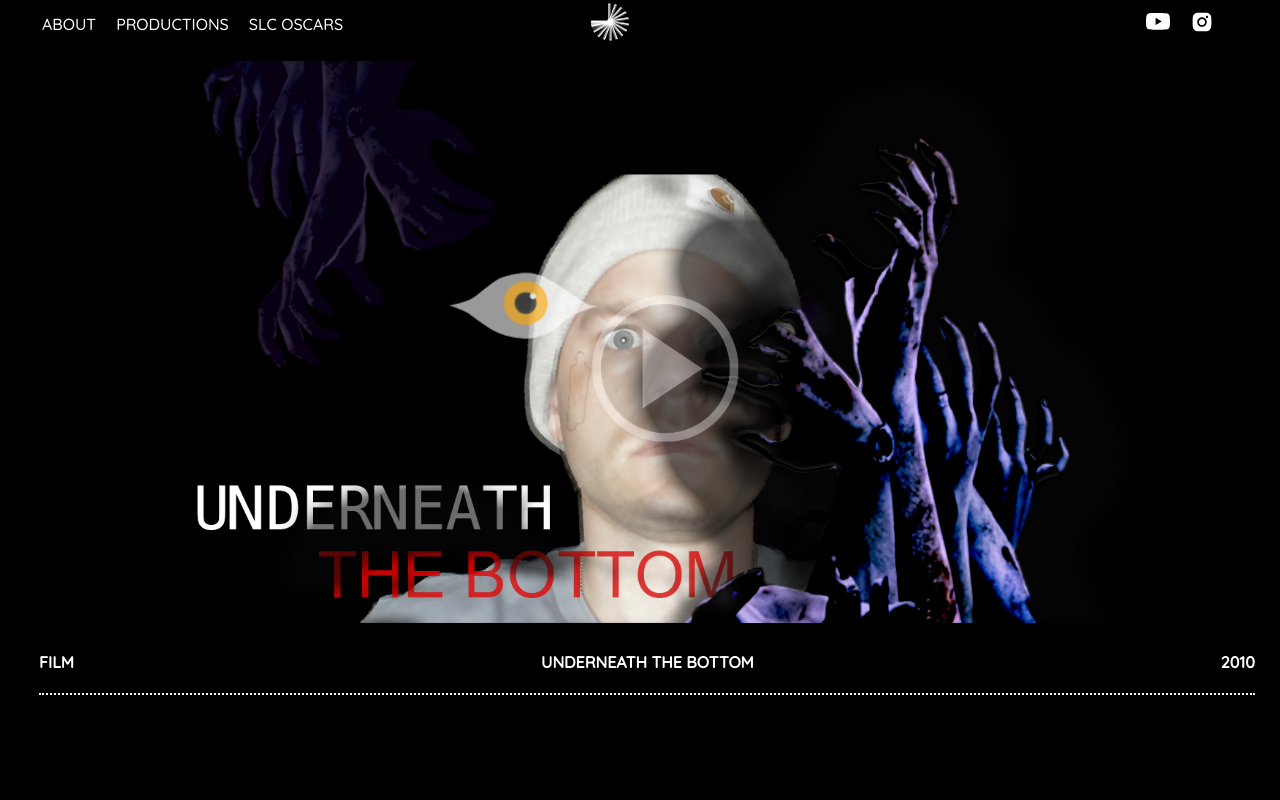
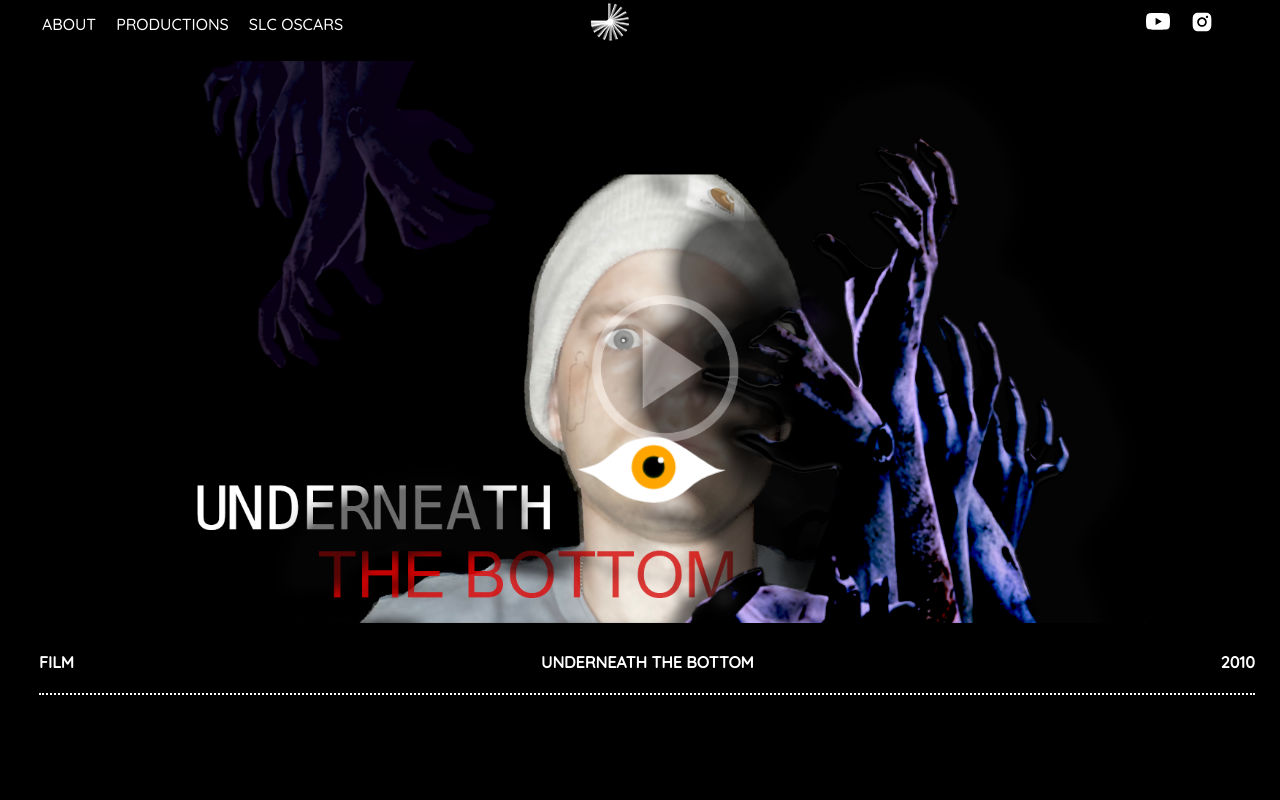
Before and after one commit to Anthony-Cortese/infinity-forever, a React (Create React App) app: page /UnderneathTheBottom in a window 1280 px wide. Shown: the top 800 px of the page. Built offline with nearby package versions, Linux system fonts and the light colour scheme; a web font is replaced by a local one.

Commit message:
finish navbar

```diff
--- a/src/pages/oscars/Oscars.js
+++ b/src/pages/oscars/Oscars.js
@@ -3,12 +3,13 @@ import "./styles.css";
 import oscar from "./pictures/oscars.png";
 import oscar1 from "./pictures/1.png";
 import oscar2 from "./pictures/director.png";
+import oscar6 from "./pictures/2.png";
 import oscar3 from "./pictures/3.png";
 import oscar4 from "./pictures/4.png";
 import oscar5 from "./pictures/5.png";
 import { BsYoutube } from "react-icons/bs";
 import { AiFillInstagram } from "react-icons/ai";
-import ReactPlayer from "react-player";
+// import ReactPlayer from "react-player";
 
 function Oscars() {
   return (
@@ -174,6 +175,7 @@ function Oscars() {
       <section id="oscar-photos">
         <div className="oscar-pics">
           <img className="oscar-img" alt="oscar" src={oscar1}></img>
+          <img className="oscar-img" alt="oscar" src={oscar6}></img>
           <img className="oscar-img" alt="oscar" src={oscar2}></img>
           <img className="oscar-img" alt="oscar" src={oscar3}></img>
           <img className="oscar-img" alt="oscar" src={oscar4}></img>
--- a/src/pages/oscars/styles.css
+++ b/src/pages/oscars/styles.css
@@ -29,8 +29,8 @@
     text-align: left;
     background-color: rgba(177, 173, 173, 0.231);
     opacity: .9;
-    box-shadow: 3px solid gray;
-    -moz-box-shadow:    inset 0 0 10px #aeaeae;
+    /* box-shadow: 3px solid gray; */
+    -moz-box-shadow:    inset 0 10px 10px #aeaeae;
     -webkit-box-shadow: inset 0 10px 10px #aeaeae;
     box-shadow:         inset 0 10px 10px #aeaeae;
     background-image: url("./pictures/background.png");
--- a/src/pages/underneath/Eye.css
+++ b/src/pages/underneath/Eye.css
@@ -1,22 +1,21 @@
 .eye-div {
-    /* width: 30%;
-    height: 100%;
-    background-color: white;
-    position: absolute;
-    right: 2rem; */
+    background-color: purple;
+    /* position: absolute; */
 
 }
 .eye {
   display: block;
   position: absolute;
   transform: scaleX(0.2) scaleY(0.2);
-  right: 30%;
+  right: 20%;
+  bottom: 10%;
+  /* background-color: purple; */
 }
 
   #eye-test, #test {
     animation: blink 6s infinite;
-    opacity: .6;
-    color: pink;
+    /* opacity: .6; */
+    color: purple;
   }
 
   @keyframes blink {
```
